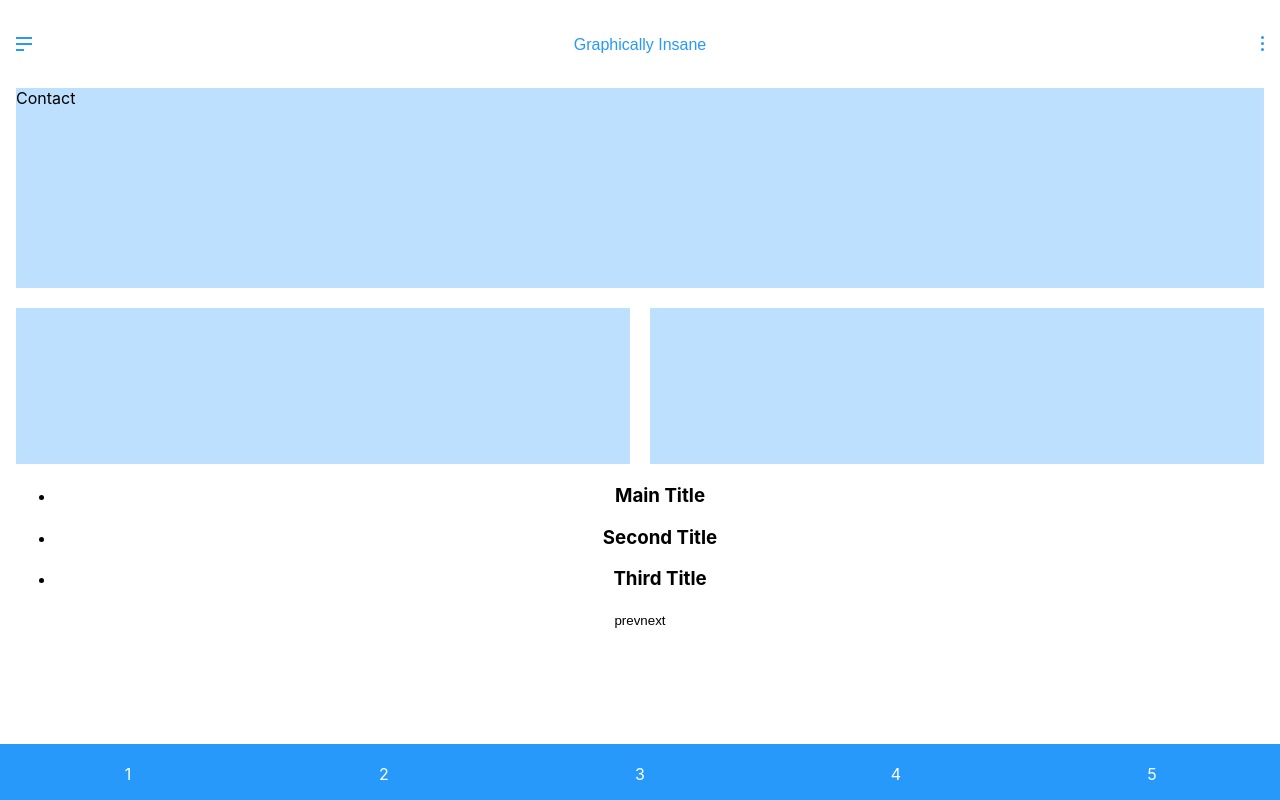
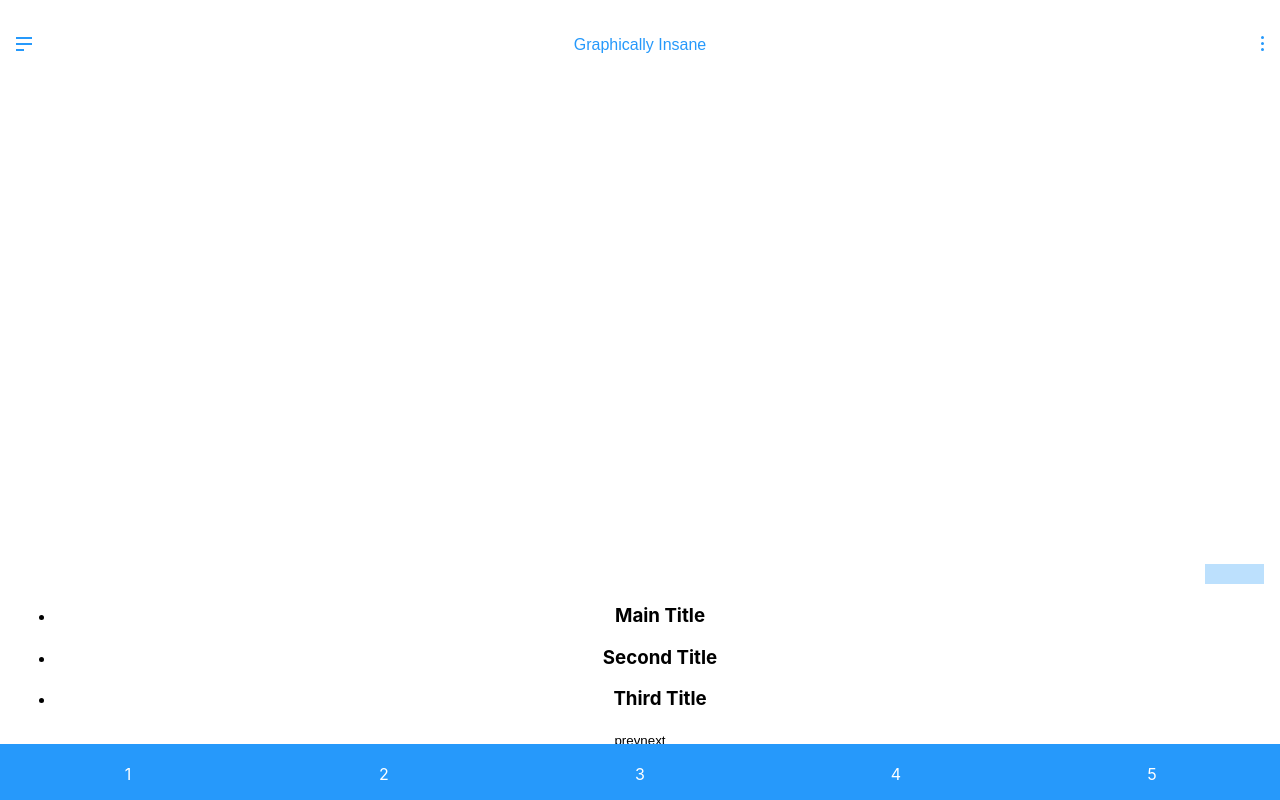
Before and after one commit to noximus/Graphically-Insane, a React (Create React App) app: page /contact in a window 1280 px wide. Built offline with nearby package versions, Linux system fonts and the light colour scheme.

Commit message:
portfolio layout rough draft

```diff
--- a/src/App.css
+++ b/src/App.css
@@ -8,9 +8,9 @@
   width: 100%;
   height: 100vh;
   position: absolute;
-  background-color: black;
+  background-color: white;
   opacity: 0;
-  /* z-index: 100; */
+  z-index: 100;
 }
 .page {
   position: absolute;
@@ -29,6 +29,7 @@ header {
   display: flex;
   color: #2699fb;
   font-family: Arial, Helvetica, sans-serif;
+  z-index: 200;
 }
 
 .btn-menu {
--- a/src/App.js
+++ b/src/App.js
@@ -25,25 +25,25 @@ function App() {
 
   function toggleMenu(e) {
     if (menuState === false) {
-      TweenMax.to(pageMenu, 2, {
-        left: '80%',
+      TweenMax.to(pageMenu, 1.5, {
+        left: '65%',
         scale: 0.9,
         ease: Back.easeOut,
       });
-      TweenMax.to(pageOverlay, 2, {
+      TweenMax.to(pageOverlay, 0.5, {
         opacity: 0.5,
         ease: Power3.easeOut,
       });
       setMenuState(true);
     } else {
-      TweenMax.to(pageMenu, 2, {
+      TweenMax.to(pageMenu, 1, {
         left: '0',
         scale: 1,
         ease: Back.easeOut,
       });
-      TweenMax.to(pageOverlay, 1, {
+      TweenMax.to(pageOverlay, 0.5, {
         opacity: 0,
-        ease: Power3.easeIn,
+        ease: Power3.easeInOut,
       });
       setMenuState(false);
     }
--- /dev/null
+++ b/src/Home.css
@@ -0,0 +1,26 @@
+.jumbotron {
+  display: grid;
+  gap: 20px;
+  margin: 88px 16px 20px;
+  grid-template-rows: 200px 156px;
+  grid-template-areas:
+    'main main'
+    'second third';
+}
+.hero-caro {
+  margin: 0px 16px 20px;
+  text-align: center;
+}
+
+.main_img {
+  background-color: #bce0fd;
+  grid-area: main;
+}
+.second_img {
+  background-color: #bce0fd;
+  grid-area: second;
+}
+.third_img {
+  background-color: #bce0fd;
+  grid-area: third;
+}
--- a/src/Home.js
+++ b/src/Home.js
@@ -1,5 +1,6 @@
 import React from 'react';
 import Carousel from './Carousel';
+import './Home.css';
 
 const Home = () => {
   return (
--- /dev/null
+++ b/src/Portfolio.css
@@ -0,0 +1,60 @@
+.jumbotron {
+  display: grid;
+  gap: 8px;
+  margin: 88px 16px 20px;
+  grid-template-rows: repeat(4, 109px);
+  grid-template-columns: repeat(3, 1fr);
+  grid-template-areas:
+    'project1 project2 project3'
+    'project4 project4 project5'
+    'project6 project7 project5'
+    'project8 project9 project10';
+}
+.jumbotron div {
+  background-color: #bce0fd;
+}
+.hero-caro {
+  margin: 0px 16px 20px;
+  text-align: center;
+}
+
+.project1 {
+  background-color: #bce0fd;
+  grid-area: project1;
+}
+.project2 {
+  background-color: #bce0fd;
+  grid-area: project2;
+}
+.project3 {
+  background-color: #bce0fd;
+  grid-area: project3;
+}
+.project4 {
+  background-color: #bce0fd;
+  grid-area: project4;
+}
+.project5 {
+  background-color: #bce0fd;
+  grid-area: project5;
+}
+.project6 {
+  background-color: #bce0fd;
+  grid-area: project6;
+}
+.project7 {
+  background-color: #bce0fd;
+  grid-area: project7;
+}
+.project8 {
+  background-color: #bce0fd;
+  grid-area: project8;
+}
+.project9 {
+  background-color: #bce0fd;
+  grid-area: project9;
+}
+.project10 {
+  background-color: #bce0fd;
+  grid-area: project10;
+}
--- a/src/Portfolio.js
+++ b/src/Portfolio.js
@@ -1,16 +1,21 @@
 import React from 'react';
 import Carousel from './Carousel';
+import './Portfolio.css';
 
 const Portfolio = () => {
   return (
     <div className="body">
       <div className="jumbotron">
-        <div className="main_img">Portfolio</div>
-        <div className="second_img"></div>
-        <div className="third_img"></div>
-      </div>
-      <div className="hero-caro">
-        <Carousel element="carousel-class-to-inject" />
+        <div className="project1">1</div>
+        <div className="project2">2</div>
+        <div className="project3">3</div>
+        <div className="project4">4</div>
+        <div className="project5">5</div>
+        <div className="project6">6</div>
+        <div className="project7">7</div>
+        <div className="project8">8</div>
+        <div className="project9">9</div>
+        <div className="project10">10</div>
       </div>
     </div>
   );
```
